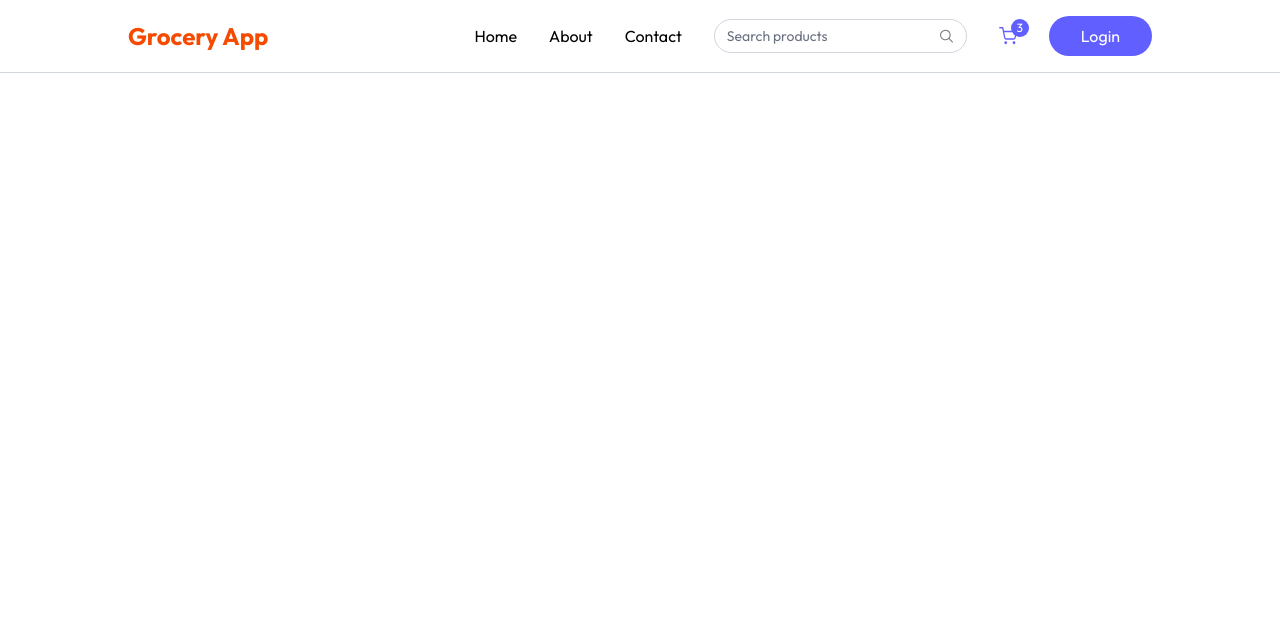
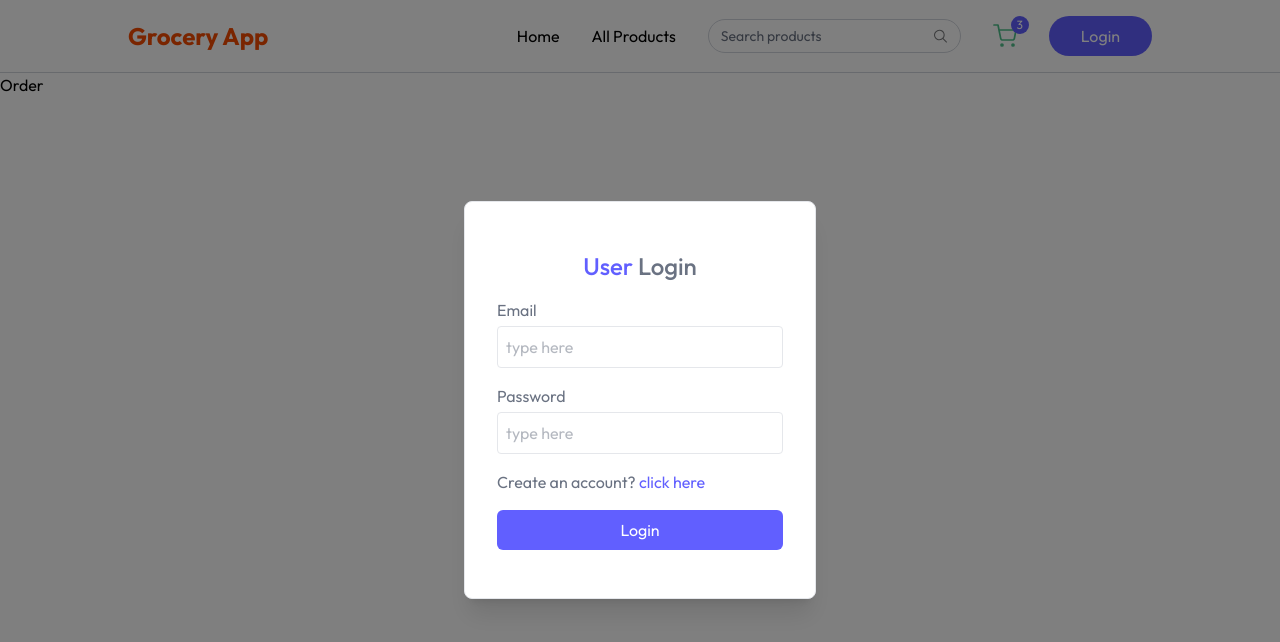
Before and after one commit to SyedYasirAliZafar/Grocery-App, a React (Vite) app in the folder front-end/: page /my-orders in a window 1280 px wide. Both pictures are taken after a click on the button "Login". Shown: the top 642 px of the page. Built offline with nearby package versions, Linux system fonts and the light colour scheme.

Commit message:
Login/Signup Created

```diff
--- a/front-end/src/App.jsx
+++ b/front-end/src/App.jsx
@@ -6,22 +6,28 @@ import Cart from './pages/Cart'
 import Navbar from './components/Navbar'
 import { useContext } from 'react'
 import { AppContext } from './context/AppContext'
+import MyOrder from './pages/MyOrder'
+import Auth from './models/Auth'
 
 function App() {
 
-  const {isSeller} = useContext(AppContext)
+  const {isSeller, showUserLogin} = useContext(AppContext)
   const isSellerPath = useLocation().pathname.includes('seller')
 
 
   return (
     <div>
       {isSellerPath ? null : <Navbar/>}
+      {
+    showUserLogin ? <Auth/> : null
+      }
     <div>
     <Routes>
       <Route path='/' element = {<Home/>}/>
       <Route path='/products' element = {<Products/>}/>
       <Route path='/product/:id' element = {<ProductDetails/>}/>
       <Route path='/cart' element = {<Cart/>}/>
+      <Route path='/my-orders' element = {<MyOrder/>}/>
     </Routes>
     </div>
     </div>
--- a/front-end/src/components/Navbar.jsx
+++ b/front-end/src/components/Navbar.jsx
@@ -1,9 +1,15 @@
-import { useState } from "react"
-import {Link} from 'react-router-dom'
+import { useEffect, useState } from "react";
+import { Link } from "react-router-dom";
+import { useAppContext } from "../context/AppContext";
+import { assets } from "../assets/assets.js";
+
 
 
 const Navbar = () => {
     const [open, setOpen] = useState(false)
+
+    const {user, setUser, navigate, setShowUserLogin} = useAppContext()
+
     return (
         <nav className="flex items-center justify-between px-6 md:px-16 lg:px-24 xl:px-32 py-4 border-b border-gray-300 bg-white relative transition-all">
 
@@ -15,9 +21,9 @@ const Navbar = () => {
 
             {/* Desktop Menu */}
             <div className="hidden sm:flex items-center gap-8">
-                <a href="#">Home</a>
-                <a href="#">About</a>
-                <a href="#">Contact</a>
+                <Link to={'/'}>Home</Link>
+                <Link to={'/products'}>All Products</Link>
+
 
                 <div className="hidden lg:flex items-center text-sm gap-2 border border-gray-300 px-3 rounded-full">
                     <input className="py-1.5 w-full bg-transparent outline-none placeholder-gray-500" type="text" placeholder="Search products" />
@@ -27,16 +33,34 @@ const Navbar = () => {
                     </svg>
                 </div>
 
-                <div className="relative cursor-pointer">
-                    <svg width="18" height="18" viewBox="0 0 14 14" fill="none" xmlns="http://www.w3.org/2000/svg">
-                        <path d="M.583.583h2.333l1.564 7.81a1.17 1.17 0 0 0 1.166.94h5.67a1.17 1.17 0 0 0 1.167-.94l.933-4.893H3.5m2.333 8.75a.583.583 0 1 1-1.167 0 .583.583 0 0 1 1.167 0m6.417 0a.583.583 0 1 1-1.167 0 .583.583 0 0 1 1.167 0" stroke="#615fff" stroke-linecap="round" stroke-linejoin="round" />
-                    </svg>
+                <div onClick={()=>navigate('/cart')} className="relative cursor-pointer">
+                    <img src={assets.cart_icon} alt="" className="w-6 h-6" />
                     <button className="absolute -top-2 -right-3 text-xs text-white bg-indigo-500 w-[18px] h-[18px] rounded-full">3</button>
                 </div>
 
-                <button className="cursor-pointer px-8 py-2 bg-indigo-500 hover:bg-indigo-600 transition text-white rounded-full">
-                    Login
-                </button>
+                 {user ? (
+          <div className="relative group">
+            <img src={assets.profile_icon} alt="" className="w-10" />
+            <ul className="hidden group-hover:block absolute top-10 right-0 bg-white shadow border border-gray-200 py-2 w-30 rounded-md z-40 text-sm">
+              <li
+                onClick={() => navigate("/my-orders")}
+                className="p-1.5 cursor-pointer"
+              >
+                My Orders
+              </li>
+              <li className="cursor-pointer p-1.5" onClick={() => setUser(null)}>
+                Logout
+              </li>
+            </ul>
+          </div>
+        ) : (
+          <button onClick={()=> {setShowUserLogin(true);
+          }}
+            className="cursor-pointer px-8 py-2 bg-indigo-500 hover:bg-indigo-600 transition text-white rounded-full"
+          >
+            Login
+          </button>
+        )}
             </div>
 
             <button onClick={() => open ? setOpen(false) : setOpen(true)} aria-label="Menu" className="sm:hidden">
@@ -50,12 +74,30 @@ const Navbar = () => {
 
             {/* Mobile Menu */}
             <div className={`${open ? 'flex' : 'hidden'} absolute top-[60px] left-0 w-full bg-white shadow-md py-4 flex-col items-start gap-2 px-5 text-sm md:hidden`}>
-                <a href="#" className="block">Home</a>
-                <a href="#" className="block">About</a>
-                <a href="#" className="block">Contact</a>
-                <button className="cursor-pointer px-6 py-2 mt-2 bg-indigo-500 hover:bg-indigo-600 transition text-white rounded-full text-sm">
-                    Login
-                </button>
+                <Link to={'/'}>Home</Link>
+                <Link to={'/products'}>All Products</Link>
+                         {user ? (
+          <div className="relative group">
+            <img src={assets.profile_icon} alt="" className="w-10" />
+            <ul className="hidden group-hover:block absolute top-10 right-0 bg-white shadow border border-gray-200 py-2 w-30 rounded-md z-40 text-sm">
+              <li
+                onClick={() => navigate("/my-orders")}
+                className="p-1.5 cursor-pointer"
+              >
+                My Orders
+              </li>
+              <li className="cursor-pointer p-1.5" onClick={() => setUser(null)}>
+                Logout
+              </li>
+            </ul>
+          </div>
+        ) : (
+          <button
+            className="cursor-pointer px-8 py-2 bg-indigo-500 hover:bg-indigo-600 transition text-white rounded-full"
+          >
+            Login
+          </button>
+        )}
             </div>
 
         </nav>
--- a/front-end/src/context/AppContext.jsx
+++ b/front-end/src/context/AppContext.jsx
@@ -1,32 +1,28 @@
-import {useNavigate} from 'react-router-dom'
-import { useState, createContext } from "react";
+import { useNavigate } from "react-router-dom";
+import { useState, createContext, useContext } from "react";
 
-export const AppContext = createContext(null);
+export const AppContext = createContext();
 
-const AppContextProvider = ({children}) =>{
+const AppContextProvider = ({ children }) => {
+  const navigate = useNavigate();
+  const [user, setUser] = useState(null);
+  const [isSeller, setIsSeller] = useState(null);
+  const [showUserLogin, setShowUserLogin] = useState(false);
 
-    const navigate = useNavigate()
-    const [user, setUser] = useState(null)
-    const [isSeller, setIsSeller] = useState(null)
-    const [showUserLogin, setShowUserLogin] = useState(false)
-
-    const value  = {
+  const value = {
     navigate,
     user,
     setUser,
     isSeller,
     setIsSeller,
     showUserLogin,
-        setShowUserLogin
+    setShowUserLogin,
+  };
 
-    }
+  return <AppContext.Provider value={value}>{children}</AppContext.Provider>;
+};
 
-    return(
-        <AppContext.Provider value={value}>
-            {children}
-        </AppContext.Provider>
-    )
+export default AppContextProvider;
 
-}
-
-export default AppContextProvider
+// ✅ Add this named export
+export const useAppContext = () => useContext(AppContext);
--- /dev/null
+++ b/front-end/src/models/Auth.jsx
@@ -0,0 +1,58 @@
+import { useState } from "react";
+import { useAppContext } from "../context/AppContext";
+
+
+const Auth = () => {
+    const [state, setState] = useState("login");
+    const [name, setName] = useState("");
+    const [email, setEmail] = useState("");
+    const [password, setPassword] = useState("");
+    const {setShowUserLogin, setUser} = useAppContext()
+
+    const submitHandler = async (e)=>{
+        e.preventDefault()
+        console.log(name, email, password);
+
+    }
+
+    return (
+        <div onClick={()=>setShowUserLogin(false)} className="fixed top-0 bottom-0 left-0 right-0 z-40 flex items-center justify-center bg-black/50 text-gray-600">
+            <form onClick={(e)=>e.stopPropagation()} onSubmit={submitHandler} className="flex flex-col gap-4 m-auto items-start p-8 py-12 w-80 sm:w-[352px] text-gray-500 rounded-lg shadow-xl border border-gray-200 bg-white">
+            <p className="text-2xl font-medium m-auto">
+                <span className="text-indigo-500">User</span> {state === "login" ? "Login" : "Sign Up"}
+            </p>
+            {state === "register" && (
+                <div className="w-full">
+                    <p>Name</p>
+                    <input onChange={(e) => setName(e.target.value)} value={name} placeholder="type here" className="border border-gray-200 rounded w-full p-2 mt-1 outline-indigo-500" type="text" required />
+                </div>
+            )}
+            <div className="w-full ">
+                <p>Email</p>
+                <input onChange={(e) => setEmail(e.target.value)} value={email} placeholder="type here" className="border border-gray-200 rounded w-full p-2 mt-1 outline-indigo-500" type="email" required />
+            </div>
+            <div className="w-full ">
+                <p>Password</p>
+                <input onChange={(e) => setPassword(e.target.value)} value={password} placeholder="type here" className="border border-gray-200 rounded w-full p-2 mt-1 outline-indigo-500" type="password" required />
+            </div>
+            {state === "register" ? (
+                <p>
+                    Already have account? <span onClick={() => setState("login")} className="text-indigo-500 cursor-pointer">click here</span>
+                </p>
+            ) : (
+                <p>
+                    Create an account? <span onClick={() => setState("register")} className="text-indigo-500 cursor-pointer">click here</span>
+                </p>
+            )}
+            <button onClick={()=>{
+                setUser(true)
+                setShowUserLogin(false)
+            }} className="bg-indigo-500 hover:bg-indigo-600 transition-all text-white w-full py-2 rounded-md cursor-pointer">
+                {state === "register" ? "Create Account" : "Login"}
+            </button>
+        </form>
+        </div>
+    );
+};
+
+export default Auth
--- /dev/null
+++ b/front-end/src/pages/MyOrder.jsx
@@ -0,0 +1,11 @@
+import React from 'react'
+
+const MyOrder = () => {
+  return (
+    <div>
+      Order
+    </div>
+  )
+}
+
+export default MyOrder
```
Lines whose indentation alone changed are shown as unchanged.
